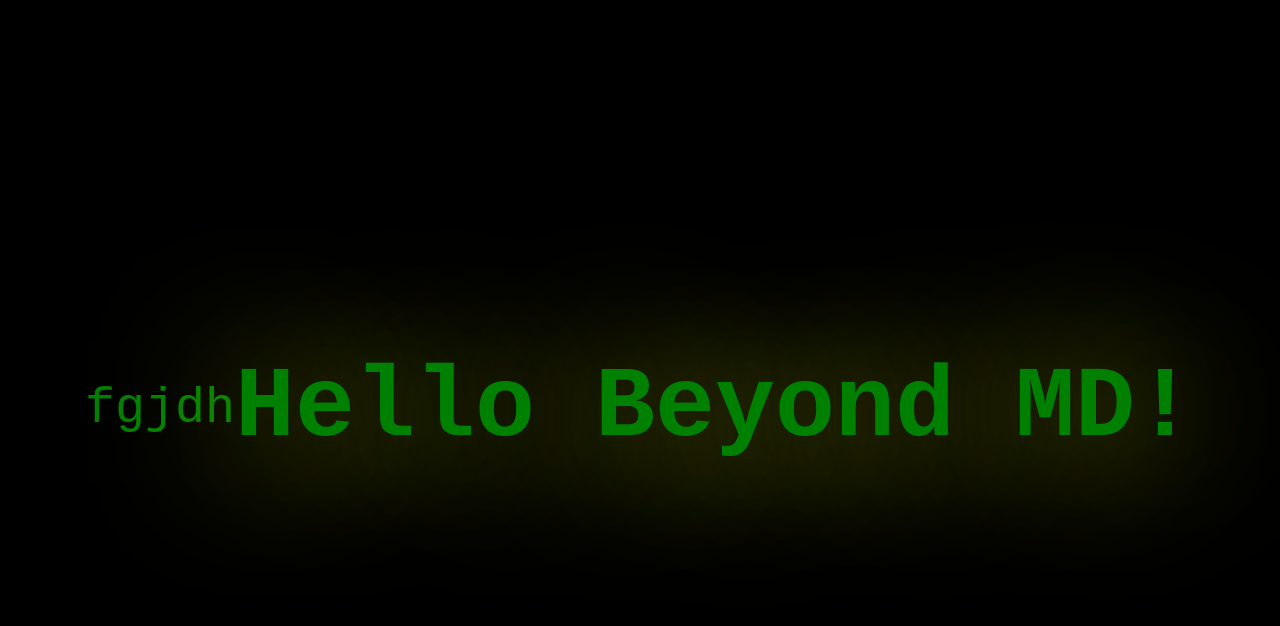
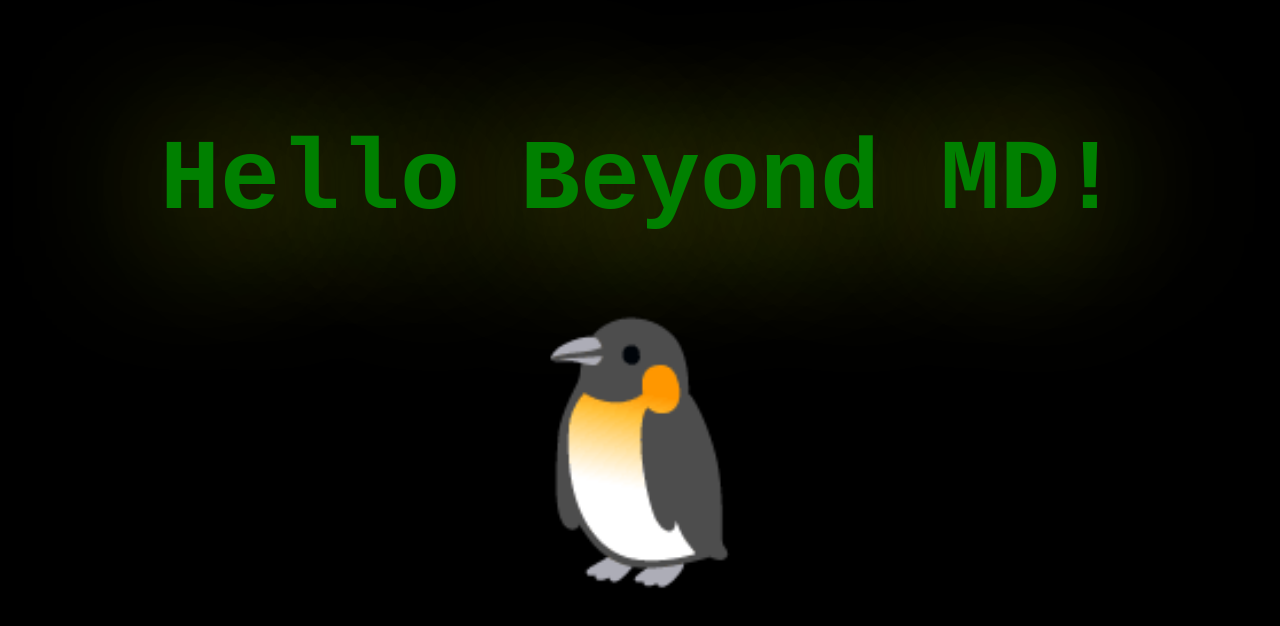
Before and after one commit to ed2022/BeyondMD, a website: page view/index.html in a window 1280 px wide. Drawn offline with Linux system fonts and the light colour scheme.

Commit message:
Uploading updated HTML/JS

```diff
--- a/src/script.js
+++ b/src/script.js
@@ -2,10 +2,12 @@
 const body = document.querySelector('body');
 const container = document.querySelector('.container');
 const message = document.querySelector('h1');
+const emoji = document.querySelector('.emoji-container');
 
-const backgroundColors = ['#78DFF2','#B2F7EF', '#EFF7F6', '#F7D6E0', '#F2B5D4'];
-const fontColors = ['#FFBFC5', '#FEE5E0', '#FFFFFF','#B3DBD8','#A8D1E7'];
-const emojis = ['&#128514;', '&#128515;', '&#128517;', '&#128516;', '&#128512;']
+//Arrays of things that could happen!
+const backgroundColors = ['#FFC49F','#F49F95', '#C5A5B0', '#FDAFA4', '#CAC6E1'];
+const fontColors = ['#2A255C', '#3558AE', '#B64074','#F9C3D7','#B64074'];
+const emojisImgs = ['&#129442;', '&#129436;', '&#128056;', '&#128011;', '&#129419;']
 let index = 0;
 
 
@@ -15,6 +17,7 @@ function designHandler(){
     console.log(index);
 }
 
+// This is what will happen when we use the event handlers!
 function eventHandler(){
     console.log("Working!");
     designHandler();
@@ -22,10 +25,10 @@ function eventHandler(){
     console.log(`background color: ${body.style.background}`);
     message.style.color = fontColors[index];
     console.log(`font color: ${message.style.color}`);
+    emoji.innerHTML = emojisImgs[index];
+    console.log(`emoji : ${emoji.innerHTML}`);
 }
 
-
+// Adding multiple event Handlers!
 window.addEventListener('click', eventHandler);
 window.addEventListener('keypress', eventHandler);
-
-container.appendChild(message);
--- a/view/index.html
+++ b/view/index.html
@@ -10,8 +10,10 @@
 </head>
 <body>
     <div class="container">
-        <h1>Hello Beyond MD!</h1>
-        <p>fgjdh</p>
+        <div class="message">
+            <h1>Hello Beyond MD!</h1>
+        </div>
+        <div class="emoji-container">&#128039;</div>
     </div>
     <script src="../src/script.js"></script>
 </body>
--- a/view/style.css
+++ b/view/style.css
@@ -2,15 +2,18 @@ body{
     background-color: black;
     font-family: 'Courier New', Courier, monospace;
     color: green;
+    padding: 50px;
 }
 
 .container{
-    display: flex;
-    justify-content: center;
-    align-items: center;
+    display: block;
     font-size: 50px;
     width: 100%;
     height: 100vh;
+}
+
+.message{
+    text-align: center;
 }
 
 h1 {
@@ -19,6 +22,7 @@ h1 {
     text-decoration: none;
 }
 
-.magic {
-    margin-top: 10px;
+.emoji-container{
+    text-align: center;
+    font-size: 250px;
 }
```
Also changed, not shown: package.json (added, +24 -0 lines), 1 other file.
